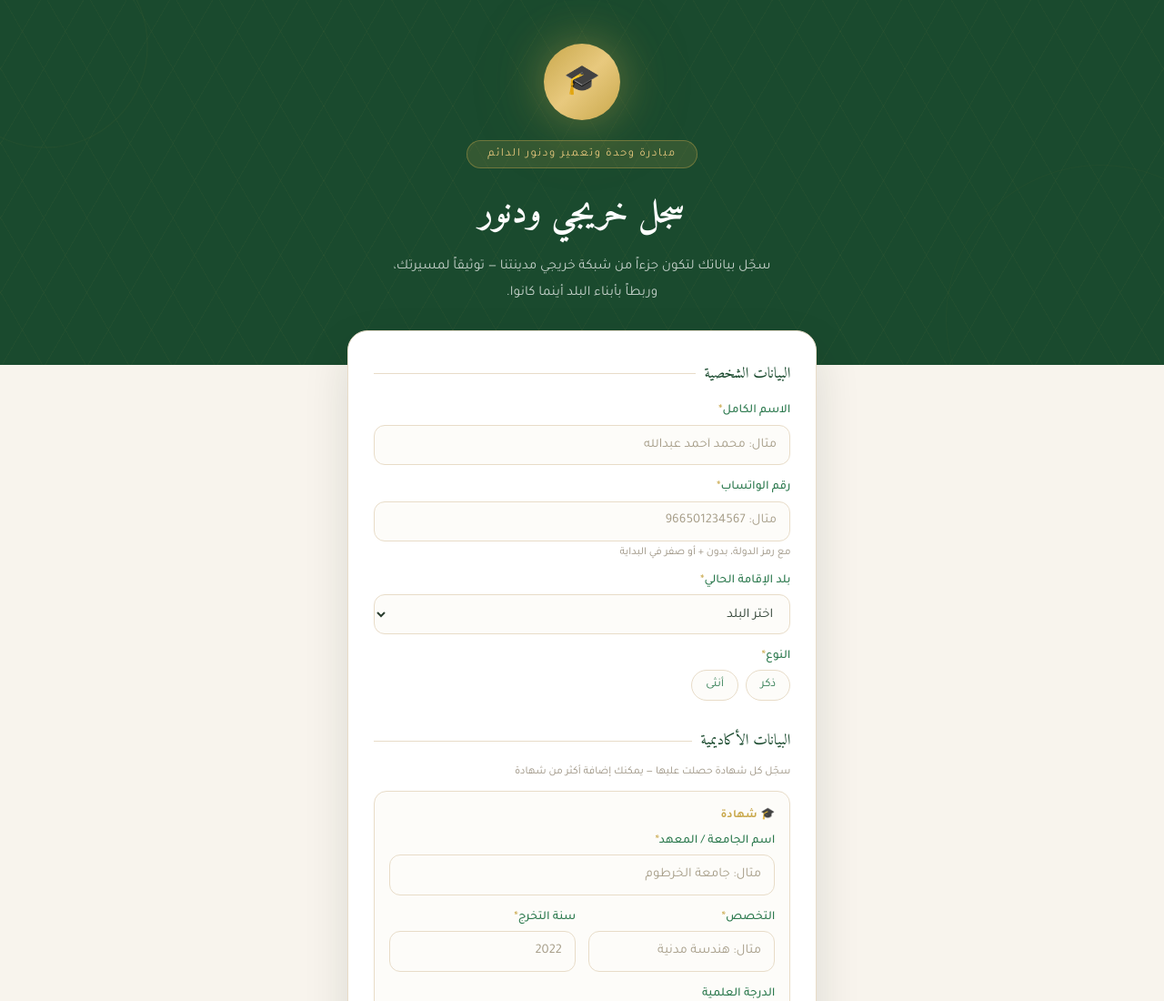
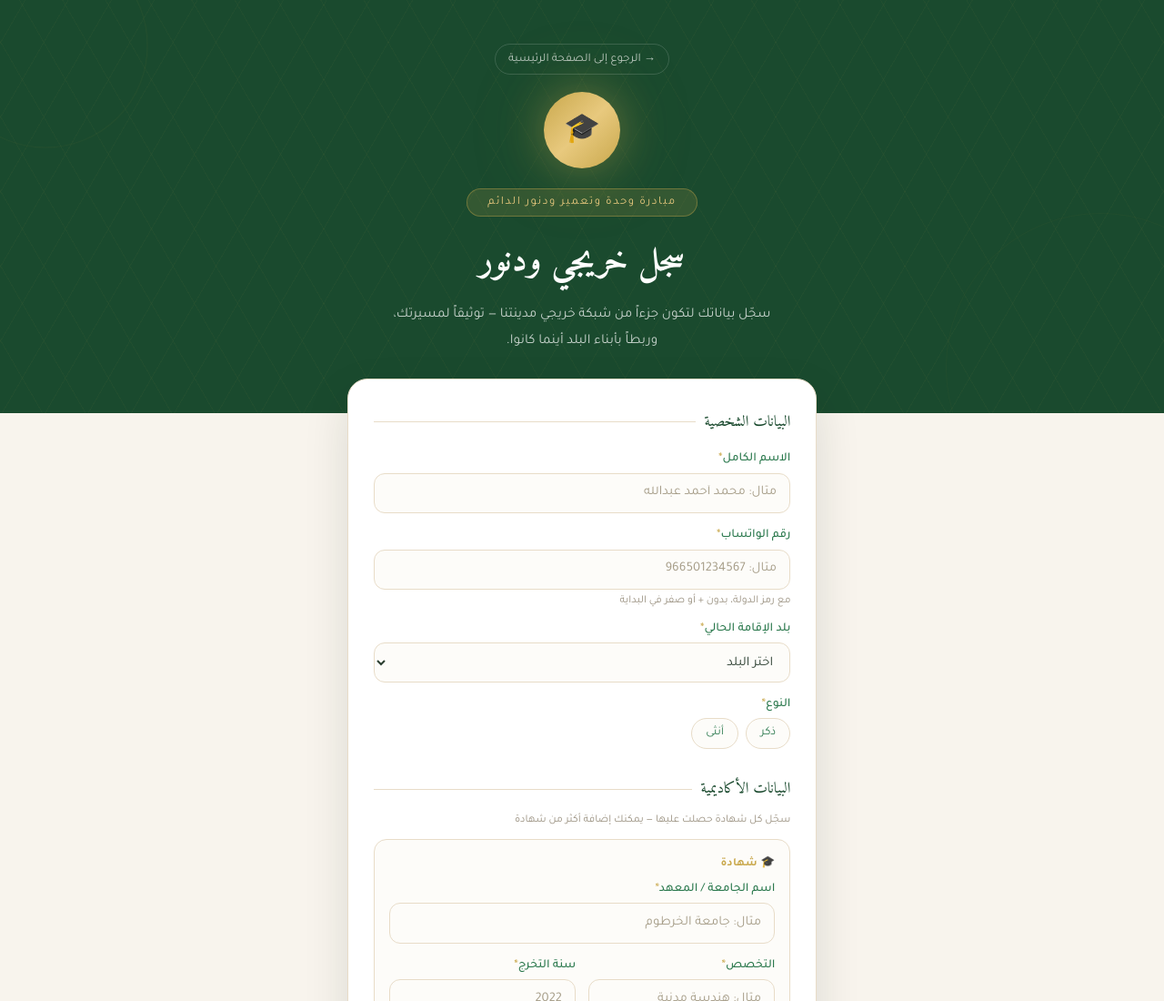
Before and after one commit to Algaddal/subscription-app, a plain HTML site: page graduates.html in a window 1280 px wide. Shown: the top 1100 px of the page at 91% size. Drawn offline with Linux system fonts and the light colour scheme.

Commit message:
Update graduates.html

```diff
--- a/graduates.html
+++ b/graduates.html
@@ -66,6 +66,24 @@
     font-size:2rem;
     box-shadow:0 0 50px rgba(201,168,76,.4), 0 0 100px rgba(201,168,76,.15);
     position:relative; z-index:2;
+  }
+
+  .back-link{
+    position:relative; z-index:2;
+    display:inline-flex; align-items:center; gap:6px;
+    color: rgba(255,255,255,0.7);
+    text-decoration:none;
+    font-size:.82rem;
+    margin-bottom:1.2rem;
+    padding:.4rem .9rem;
+    border-radius:50px;
+    border:1px solid rgba(255,255,255,0.15);
+    transition:.2s;
+  }
+  .back-link:hover{
+    color:#fff;
+    border-color: rgba(201,168,76,0.5);
+    background: rgba(201,168,76,0.1);
   }
 
   .top-band .badge{
@@ -278,6 +296,7 @@
   <div class="top-band">
     <div class="hero-circle"></div>
     <div class="hero-circle"></div>
+    <a href="index.html" class="back-link">→ الرجوع إلى الصفحة الرئيسية</a>
     <div class="emblem">🎓</div>
     <div class="badge">مبادرة وحدة وتعمير ودنور الدائم</div>
     <h1>سجل خريجي ودنور</h1>
```
